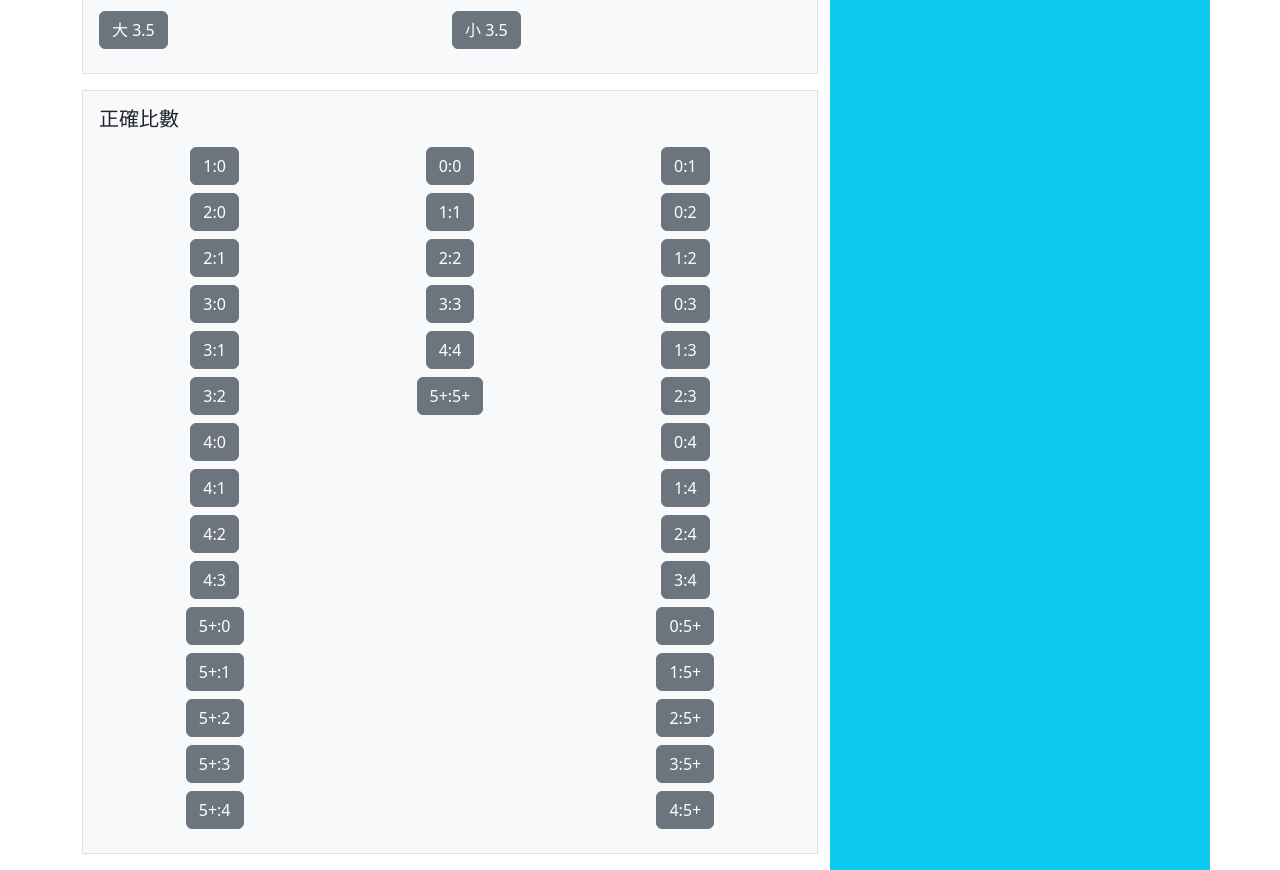
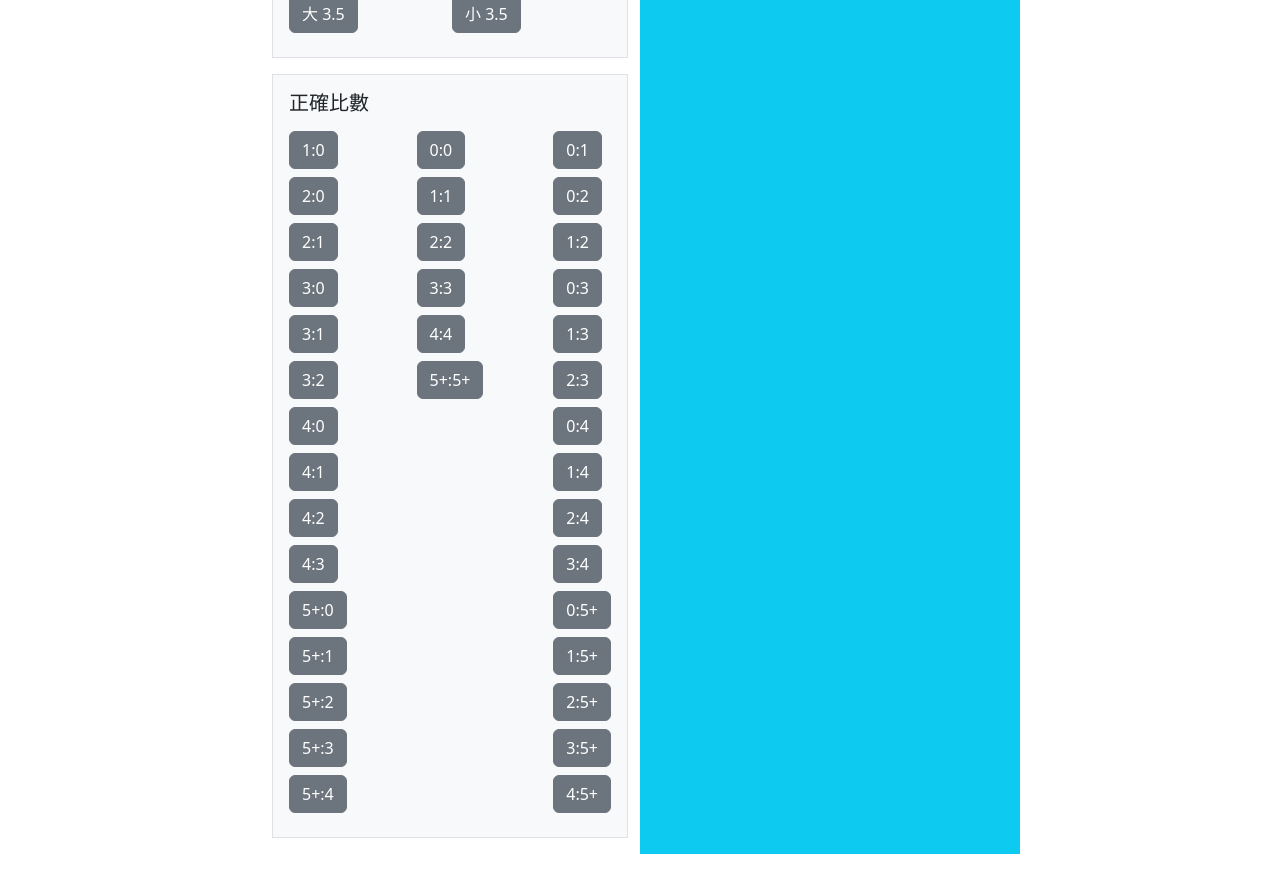
Before and after one commit to EasonLiu0913/twSportLotteryCal, a React (Create React App) app: page / in a window 1280 px wide. Shown: the part 1080-1950 px from the top of the page. Built offline with nearby package versions, Linux system fonts and the light colour scheme.

Commit message:
fix layout

```diff
--- a/src/App.js
+++ b/src/App.js
@@ -379,10 +379,9 @@ function App() {
                     </div>
                 </div>
                 <div className="row">
-                    <div className="col-8">
-                        <div className="bet">
+                    <div className="col-4 offset-2">
                         {/* 不讓分 */}
-                            <div className="border p-3 bg-light my-3">
+                        <div className="border p-3 bg-light mb-3">
                             <h5 className="bet-title">不讓分</h5>
                             <div className="row justify-content-between g-1">
                                 <div className="col-auto">
@@ -733,7 +732,7 @@ function App() {
                         <div className="border p-3 bg-light my-3">
                             <h5 className="bet-title">正確比數</h5>
                             <div className="row justify-content-between g-1">
-                                    <div className="col-4 text-center">
+                                <div className="col-auto">
                                     <div className="my-2">
                                         <button
                                             className="btn btn-secondary "
@@ -900,7 +899,7 @@ function App() {
                                     </div>
                                 </div>
 
-                                    <div className="col-4 text-center">
+                                <div className="col-auto">
                                     <div className="my-2">
                                         <button
                                             className="btn btn-secondary "
@@ -963,7 +962,7 @@ function App() {
                                     </div>
                                 </div>
 
-                                    <div className="col-4 text-center">
+                                <div className="col-auto">
                                     <div className="my-2">
                                         <button
                                             className="btn btn-secondary "
@@ -1118,7 +1117,6 @@ function App() {
                             </div>
                         </div>
                     </div>
-                    </div>
 
                     <div className="col-4 bg-info py-3">
                         <h5
--- a/src/component/CalResult.js
+++ b/src/component/CalResult.js
@@ -6,10 +6,10 @@ export default function CalResult(props) {
     return (
         <div
             className="accordion-collapsecal-result-card bg-white mx-2 text-center border"
-            style={{ minWidth: '100px' }}
+            style={{ minWidth: '60px' }}
         >
-            <p>{cardTitle}</p>
-            <p>{tatalReward + ''}</p>
+            <p className="m-0">{cardTitle}</p>
+            <p className="m-0">{tatalReward + ''}</p>
         </div>
     );
 }
```
Lines whose indentation alone changed are shown as unchanged.
